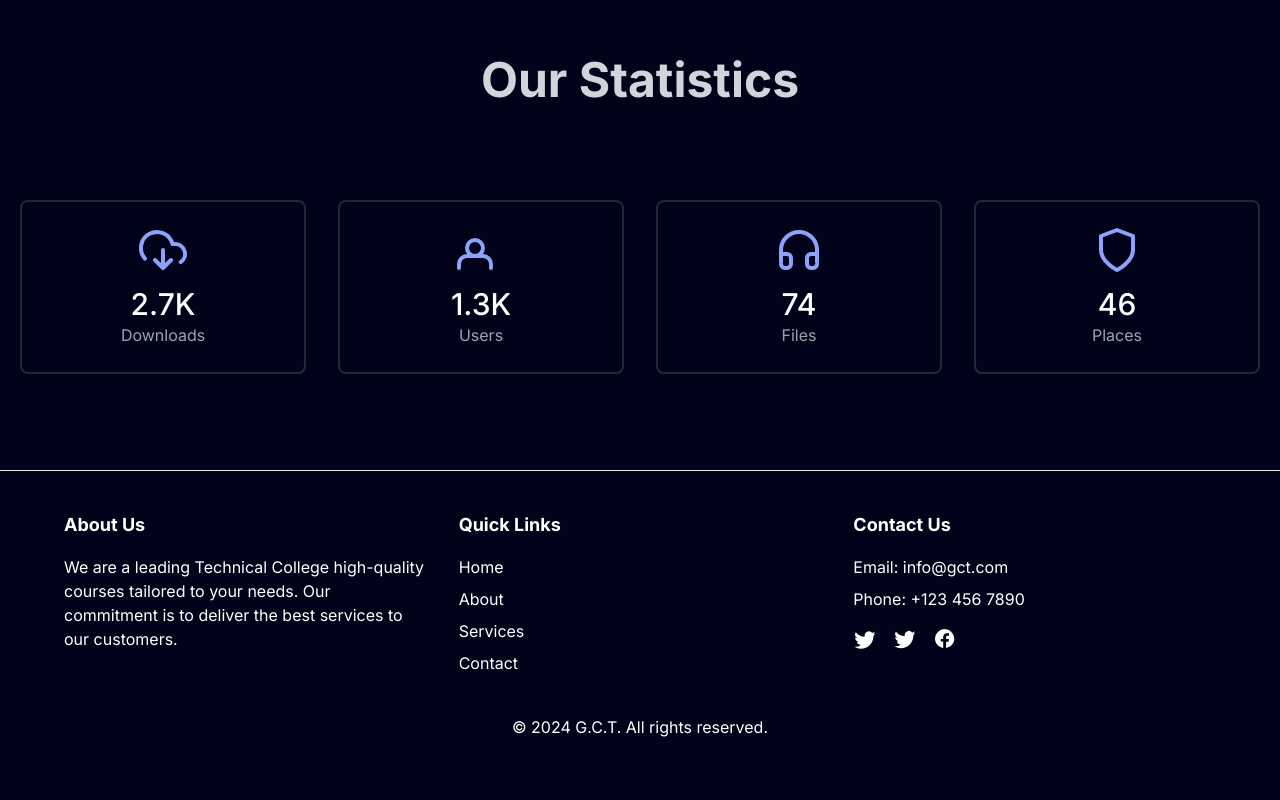
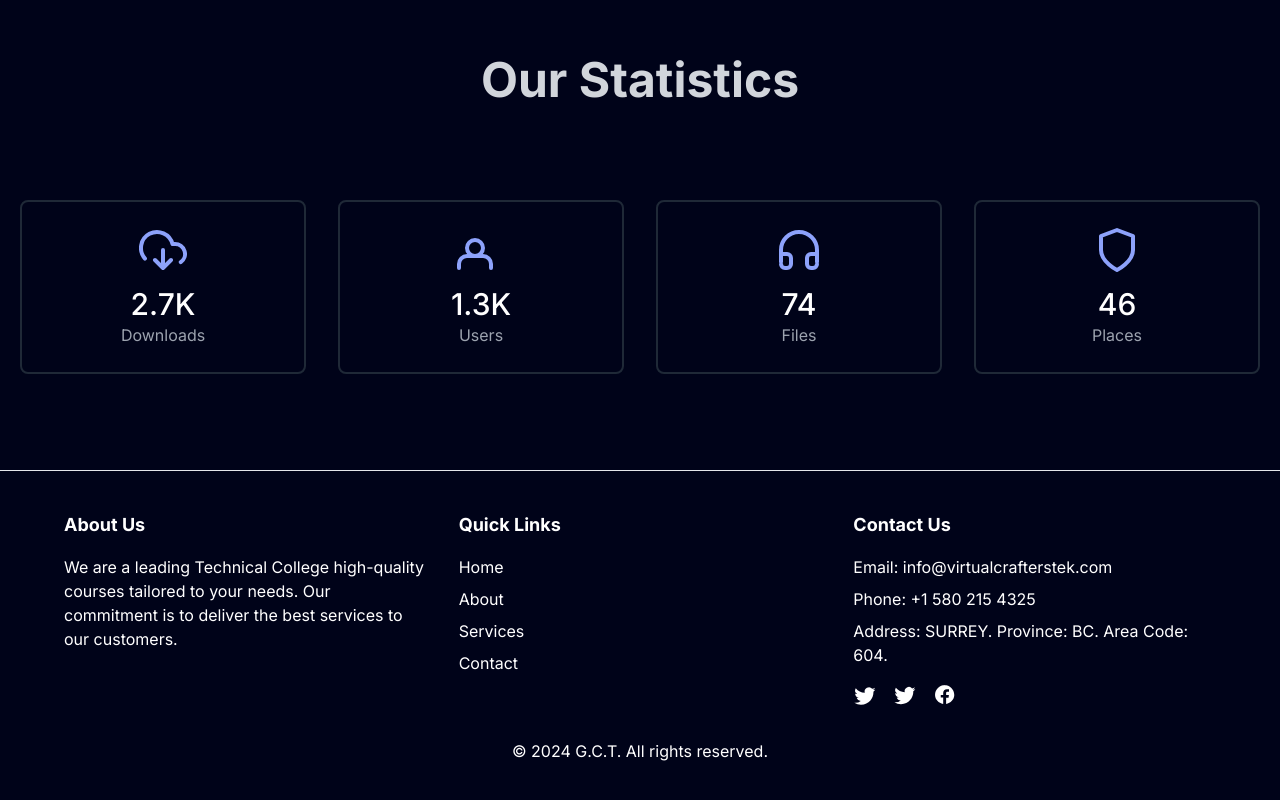
Before and after one commit to Arbab02/virtualCrafters, a Next.js app: page / in a window 1280 px wide. Shown: the part 886-1686 px from the top of the page. Before the commit the page ends 1665 px from the top, so only its background shows below. Built offline with nearby package versions, Linux system fonts and the light colour scheme; grey boxes are pictures that could not be loaded.

Commit message:
Update Footer.jsx

```diff
--- a/src/components/Footer.jsx
+++ b/src/components/Footer.jsx
@@ -23,8 +23,9 @@ const Footer = () => {
         </div>
         <div>
           <h3 className="text-lg font-bold mb-4">Contact Us</h3>
-          <p className="mb-2">Email: info@gct.com</p>
-          <p className="mb-2">Phone: +123 456 7890</p>
+          <p className="mb-2">Email:  info@virtualcrafterstek.com</p>
+          <p className="mb-2">Phone: +1 580 215 4325</p>
+          <p className="mb-2">Address: SURREY. Province: BC. Area Code: 604.</p>
           <div className="flex space-x-4 mt-4">
             <a href="#" className="hover:text-gray-400">
               <svg className="w-6 h-6" fill="currentColor" viewBox="0 0 24 24">
```
